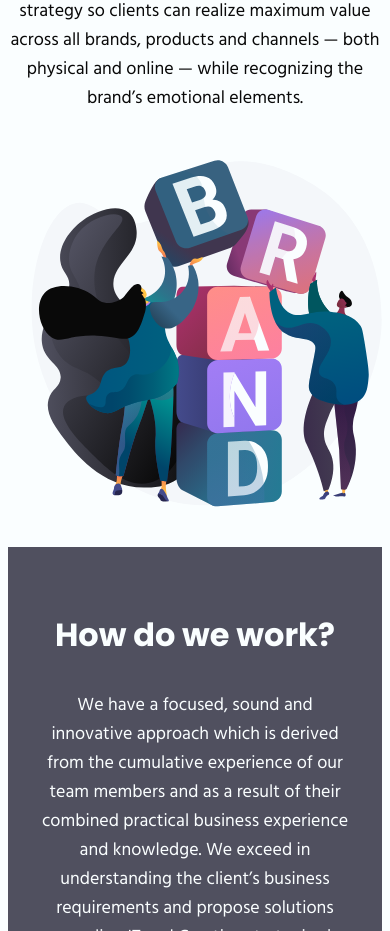
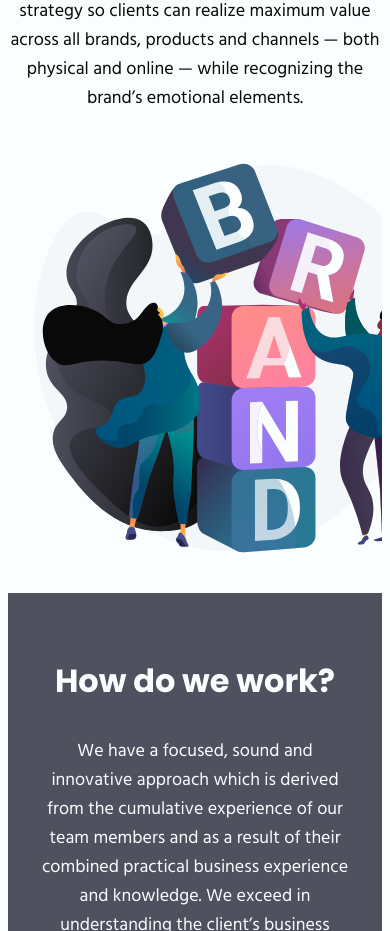
Before and after one commit to Wanna-be-Coder/MIANS, a React (Create React App) app: page / in a window 390 px wide. Shown: the part 2200-3131 px from the top of the page. Built offline with nearby package versions, Linux system fonts and the light colour scheme.

Commit message:
animation class added

```diff
--- a/src/components/ServiceSection/ServiceSection.jsx
+++ b/src/components/ServiceSection/ServiceSection.jsx
@@ -59,7 +59,7 @@ export const ServiceSection = () => {
         <section>
           <div className={style.description}>
             <div className={style.descriptionText}>
-              <p>
+              <p className={style.slide_left}>
                 {" "}
                 <br /> <br />
                 <span>
@@ -75,7 +75,7 @@ export const ServiceSection = () => {
             </div>
             <div className={style.descriptionImg}>
               <img
-                className={"imgStyle"}
+                className={(style.imgstyle, style.slide_right)}
                 src={
                   selected === "Brand Strategy"
                     ? BrandGuideLineImage
--- a/src/components/ServiceSection/ServiceSection.module.css
+++ b/src/components/ServiceSection/ServiceSection.module.css
@@ -14,17 +14,7 @@
 .half {
   text-align: left;
 }
-@media only screen and (max-width: 769px) {
-  .descriptionText {
-    text-align: center;
-    min-width: 100%;
-  }
-  .descriptionImg {
-    text-align: center;
-    min-width: 100%;
-    overflow: hidden;
-  }
-}
+
 .halfi {
   min-width: 100%;
   min-height: 100%;
@@ -37,3 +27,40 @@
   width: 40%;
   object-fit: cover;
 }
+
+.slide_left {
+  animation: slide_left 1.8s ease-in-out;
+}
+.slide_right {
+  animation: slide_right 1.8s ease-in-out;
+}
+@keyframes slide_right {
+  0% {
+    transform: translateX(150%);
+  }
+
+  100% {
+    transform: translateX(0);
+  }
+}
+
+@keyframes slide_left {
+  0% {
+    transform: translateX(-100%);
+  }
+  100% {
+    transform: translateX(0%);
+  }
+}
+
+@media only screen and (max-width: 769px) {
+  .descriptionText {
+    text-align: center;
+    min-width: 100%;
+  }
+  .descriptionImg {
+    text-align: center;
+    min-width: 100%;
+    overflow: hidden;
+  }
+}
```
